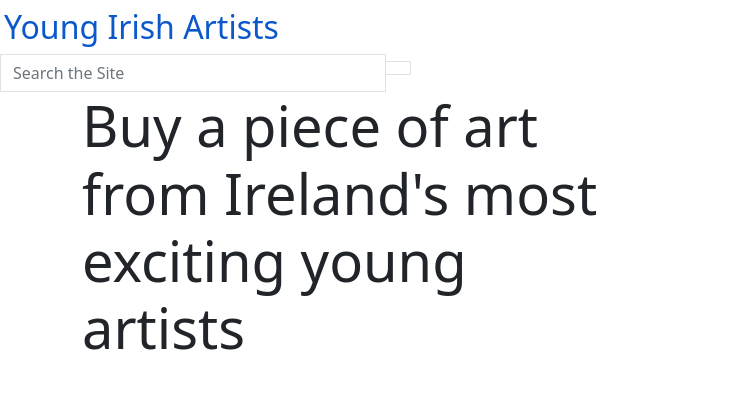
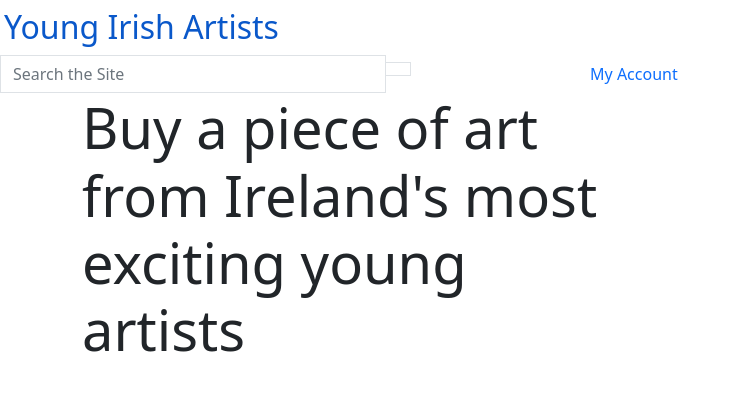
Before and after one commit to JHR1986/johnhenryroche-ms4-youngirishartists, a Django app: page / in a window 1280 px wide. Shown: the top 420 px of the page, without its empty margins (0-741 px from the left). Run offline with Django 3.2, Linux system fonts and the light colour scheme.

Commit message:
Create various links for when user is logged in to site

```diff
--- a/templates/base.html
+++ b/templates/base.html
@@ -59,12 +59,26 @@
         <div class="col-12 col-lg-4 my-auto py-1 py-lg-0">
             <ul class="list-inline list-unstyled text-center text-lg-right my-0">
                 <li class="list-inline-item dropdown">
-
-
-
-
+                    <a class="text-black nav-link" href="#" id="user-options" data-toggle="dropdown"
+                        aria-haspopup="true" aria-expanded="false">
+                        <div class="text-center">
+                            <div><i class="fas fa-user fa-lg"></i></div>
+                            <p class="my-0">My Account</p>
+                        </div>
+                    </a>
+                    <div class="dropdown-menu border-0" aria-labelledby="user-options">
+                        {% if request.user.is_authenticated %}
+                        {% if request.user.is_superuser %}
+                        <a href="{% url 'account_logout' %}" class="dropdown-item">Artwork Management</a>
+                        {% endif %}
+                        <a href="" class="dropdown-item">My Profile</a>
+                        <a href="{% url 'account_logout' %}" class="dropdown-item">Logout</a>
+                        {% else %}
+                        <a href="{% url 'account_signup' %}" class="dropdown-item">Register</a>
+                        <a href="{% url 'account_login' %}" class="dropdown-item">Login</a>
+                        {% endif %}
+                    </div>
                 </li>
-
                 <li class="list-inline-item"></li>
             </ul>
         </div>
```
